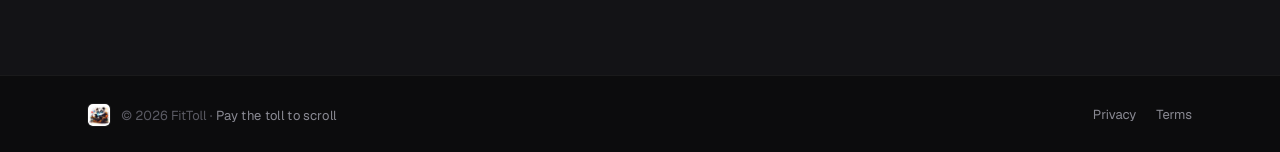
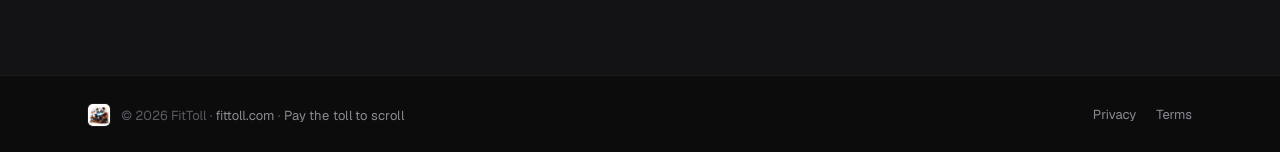
Before and after one commit to aurobindoGupta/fitToll-site, a Jekyll site: the page built from index.md, in a window 1280 px wide and 1400 px high, scrolled down 2212 px. Shown: the part 1245-1397 px from the top of the window. Built offline with Jekyll 4.4.1, drawn with Linux system fonts in a browser that asks for light colours.

Commit message:
feat(site): the site never told you its own address [260807-i93]
fittoll.com appeared nowhere in the rendered page. Obvious while browsing —
you are already there — but the legal pages get screenshotted, printed and
attached to store review correspondence, and in those contexts the document
carried no indication of where it came from.

Added to the footer line, which now reads:

  (c) 2026 FitToll · fittoll.com · Pay the toll to scroll

Sourced from `site.url` with the scheme stripped, not hardcoded, so the domain
cannot drift from _config.yml if it ever changes.

Plain text rather than a link. The header brand mark already returns you home,
so a second self-referential link would be redundant navigation; the job here
is to state the address, not offer another route to it.

Styled at --text-muted to match the tagline, one step brighter than the faint
copyright, with white-space:nowrap so the domain can never break mid-word
across a line.

Visually verified before pushing, which needed a detour: Jekyll cannot run on
this machine (macOS system Ruby 2.6; github-pages 232 requires >= 3.0, via
nokogiri). So the footer was rendered standalone against main.css pulled live
from fittoll.com — production's actual stylesheet, not an approximation.

Checked at desktop width and at 320px, each before-vs-after. The one thing
worth recording: at 320px the line wraps leaving a trailing separator at the
end of the first row. That is PRE-EXISTING — the before-state wraps at the same
point with the same dangling separator, and both were rendered side by side
specifically to establish it is not a regression from this change.

Evidence: ../scrollBlocker-KMP/evidence/260807-i93/site/

The tagline hover animation is untouched — the new span sits before
.site-footer-tag and shares none of its rules.

Refs: ../scrollBlocker-KMP/.planning/quick/260807-i93-close-3-readme-follow-ups-gemfile-repo-d/

Co-Authored-By: Claude Opus 5 (1M context) <noreply@anthropic.com>

```diff
--- a/_includes/footer.html
+++ b/_includes/footer.html
@@ -3,6 +3,8 @@
     <p class="site-footer-line">
       <img class="site-footer-mark" src="{{ '/assets/favicon-192.png' | relative_url }}" alt="" width="22" height="22" loading="lazy" decoding="async">
       &copy; {{ 'now' | date: '%Y' }} FitToll
+      <span aria-hidden="true">·</span>
+      <span class="site-footer-url">{{ site.url | remove_first: 'https://' | remove_first: 'http://' }}</span>
       <span aria-hidden="true">·</span>
       <span class="site-footer-tag">{{ site.description }}</span>
     </p>
--- a/_sass/minima/custom-styles.scss
+++ b/_sass/minima/custom-styles.scss
@@ -645,6 +645,10 @@ body[data-drawer-open="true"] { overflow: hidden; }
   font-size: 13px;
   margin: 0;
 }
+.site-footer-url {
+  color: var(--text-muted);
+  white-space: nowrap;
+}
 .site-footer-tag { color: var(--text-muted); }
 .site-footer-nav {
   display: flex;
```
